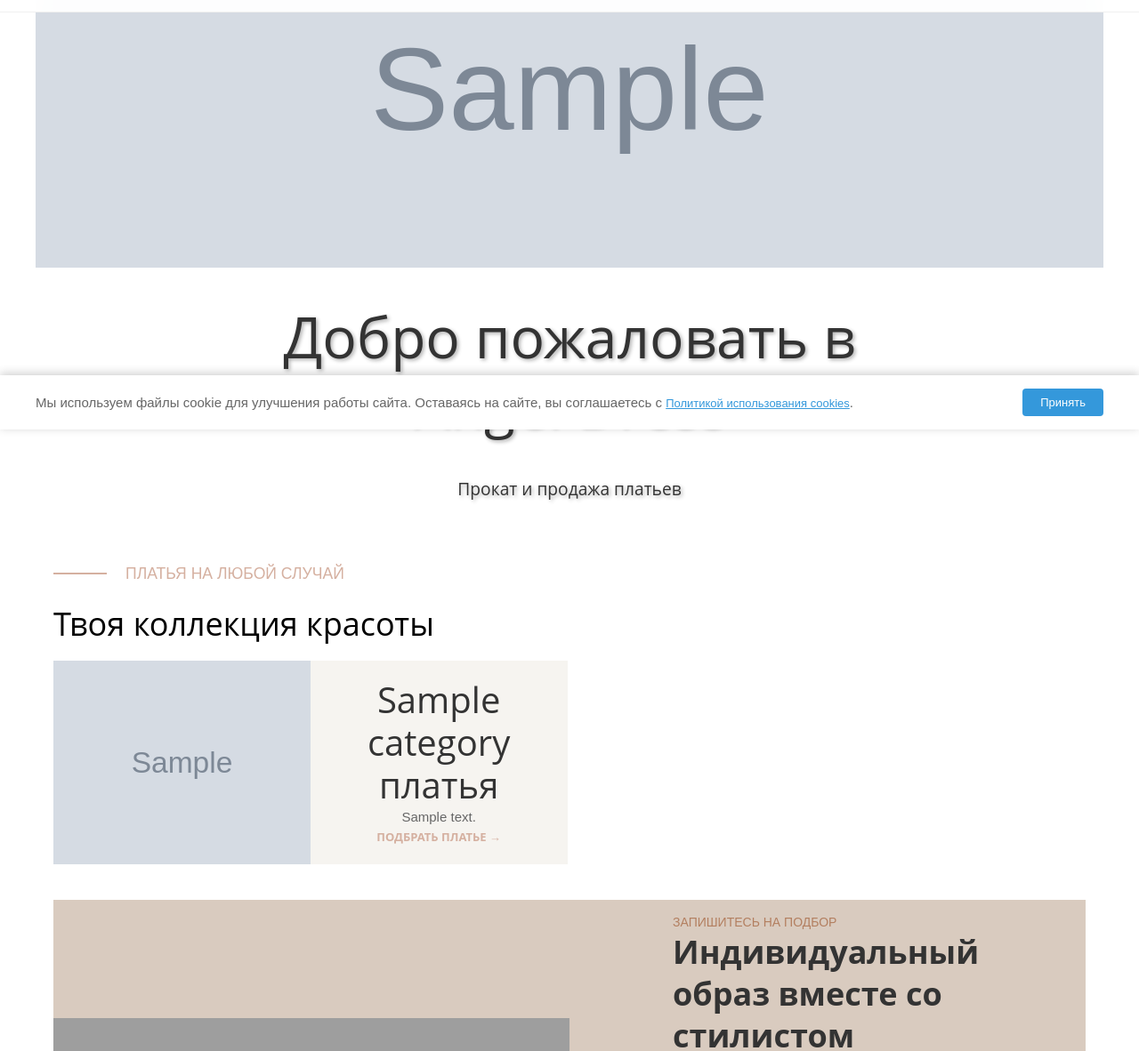
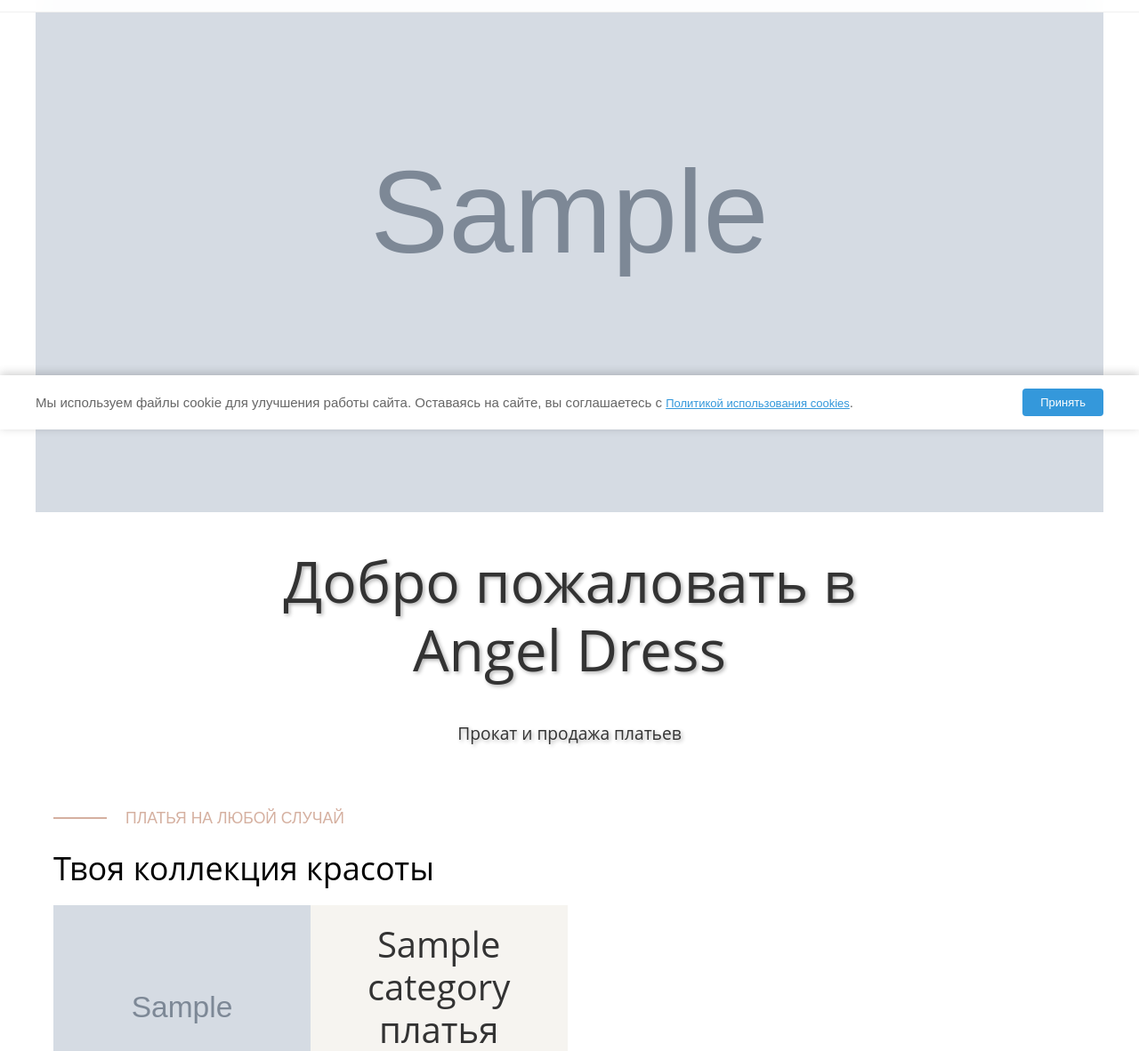
Before and after one commit to Xumpocmb/AngelDress, a Django app: template templates/app_home/index.html in a window 1280 px wide. Shown: the part 317-1499 px from the top of the page at 89% size. Run offline with Django 5.2, Linux system fonts and the light colour scheme; the template is opened without the code that fills it: most values are stand-ins (such as "Sample title", 1, 10 or a date in 2020); grey boxes marked "Sample" are stand-in pictures; parts of the project's set-up code (start-up, migrations or seed data) failed here and were passed over; grey boxes are pictures that could not be loaded.

Commit message:
desktop-mobile slider images

```diff
--- a/static/styles/swiper.css
+++ b/static/styles/swiper.css
@@ -2,59 +2,71 @@
     max-width: 1200px;
     width: 100%;
     margin: 50px auto 40px;
+    overflow: hidden; /* Обрезаем все, что выходит за пределы */
 }
 
 .swiper {
     width: 100%;
-            height: 400px;
-            overflow: hidden; /* 🔥 Скрываем всё, что выходит за границы */
+    height: 100%;
     position: relative;
+}
+
+/* Десктопная версия (16:9) */
+.swiper {
+    aspect-ratio: 16/9;
 }
 
 .swiper-wrapper {
     display: flex;
+    width: 100%;
+    height: 100%;
 }
 
 .swiper-slide {
-            width: 100%; /* ❌ БЫЛО 110% — исправлено */
+    width: 100%;
     height: 100%;
     flex-shrink: 0;
-            display: flex;
-            align-items: center;
-            justify-content: center;
+    position: relative;
 }
 
 .slide-inner {
+    position: absolute;
     width: 100%;
     height: 100%;
-            overflow: hidden;
-            display: flex;
-            align-items: center;
-            justify-content: center;
+    top: 0;
+    left: 0;
 }
 
-        .slide-inner img {
+.slide-image {
     width: 100%;
     height: 100%;
-            object-fit: cover;
+    object-fit: cover; /* Заполняет контейнер с обрезкой излишков */
     display: block;
 }
 
-        /* Цвет стрелок */
+/* Мобильная версия (1:1) */
+@media (max-width: 768px) {
+    .swiper {
+        aspect-ratio: 1/1;
+    }
+}
+
+/* Стили навигации */
 .swiper-button-next,
 .swiper-button-prev {
     color: #ffffff;
+    z-index: 10;
 }
 
-        /* Пагинация внизу */
 .swiper-pagination {
     bottom: 20px;
+    z-index: 10;
 }
 
 .swiper-pagination-bullet {
-            background-color: #000000 !important;
+    background-color: #000000;
 }
 
 .swiper-pagination-bullet-active {
-            background-color: #ffffff !important;
+    background-color: #ffffff;
 }
--- a/templates/app_home/index.html
+++ b/templates/app_home/index.html
@@ -24,26 +24,32 @@
         {% endif %}
 
         {% if slider_images %}
-            <!-- Секция слайдера -->
             <section class="slider">
                 <div class="swiper">
-                    <!-- Обертка слайдов -->
                     <div class="swiper-wrapper">
                         {% for slide in slider_images %}
                             <div class="swiper-slide">
                                 <div class="slide-inner">
-                                    <img src="{{ slide.image.url }}" alt="{{ slide.alt_text }}">
+                                    <picture>
+                                        <!-- Мобильное изображение -->
+                                        <source
+                                                srcset="{{ slide.mobile_image.url|default:slide.desktop_image.url }}"
+                                                media="(max-width: 768px)"
+                                        >
+                                        <!-- Десктопное изображение -->
+                                        <img
+                                                src="{{ slide.desktop_image.url }}"
+                                                alt="{{ slide.alt_text }}"
+                                                class="slide-image"
+                                                loading="lazy"
+                                        >
+                                    </picture>
                                 </div>
                             </div>
                         {% endfor %}
                     </div>
-
-
-                    <!-- Навигация -->
                     <div class="swiper-button-prev"></div>
                     <div class="swiper-button-next"></div>
-
-                    <!-- Пагинация -->
                     <div class="swiper-pagination"></div>
                 </div>
             </section>
```
Also changed, not shown: app_home/admin.py (+8 -3 lines), app_home/models.py (+32 -15 lines). Lines whose indentation alone changed are shown as unchanged.
